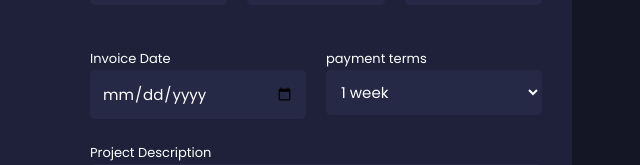
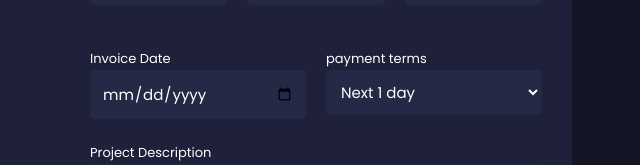
Before and after one commit to thebigbenn009/Invoice-App, a React (Vite) app: page /newInvoice in a window 1280 px wide. Shown: the part 697-862 px from the top of the page, without its empty margins (0-640 px from the left). Built offline with nearby package versions, Linux system fonts and the light colour scheme.

Commit message:
almost done implementing the reducer function

```diff
--- a/src/Context.jsx
+++ b/src/Context.jsx
@@ -53,6 +53,7 @@ const AppProvider = ({ children }) => {
     clientCity: "",
     clientPostCode: "",
     clientCountry: "",
+    dueDate: "",
     projectDescription: "",
     itemName: "",
     itemQuantity: "",
@@ -75,8 +76,6 @@ const AppProvider = ({ children }) => {
     e.preventDefault();
 
     dispatch({ type: "SUBMIT_FORM", payload: inputData });
-
-    console.log(formData);
   };
   const handleInputChange = (e) => {
     const { name, value } = e.target;
@@ -92,6 +91,7 @@ const AppProvider = ({ children }) => {
 
         inputData,
         setInputData,
+        ...inputData,
         handleInputChange,
         handleSubmitBtn,
         addNewItem,
--- a/src/components/InvoiceForm.jsx
+++ b/src/components/InvoiceForm.jsx
@@ -4,7 +4,8 @@ import AddNewItem from "./AddNewItem";
 import { useGlobalContext } from "../Context";
 
 const InvoiceForm = ({ inputType }) => {
-  const { handleSubmitBtn, addNewItem } = useGlobalContext();
+  const { handleSubmitBtn, addNewItem, dueDate, handleInputChange } =
+    useGlobalContext();
 
   return (
     <form>
@@ -46,14 +47,12 @@ const InvoiceForm = ({ inputType }) => {
           />
           <div className="invoice-input">
             <label htmlFor="formData.paymentTerms">payment terms</label>
-            <select name="formData.paymentTerms">
-              <option value="1 week">1 week</option>
-              <option value="10 days">10 days</option>
-              <option value="2 weeks">2 weeks</option>
-              <option value="1 month">1 month</option>
-              <option value="custom">custom</option>
+            <select name="dueDate" value={dueDate} onChange={handleInputChange}>
+              <option value="1 day">Next 1 day</option>
+              <option value="7 days">Next 7 days</option>
+              <option value="2 weeks">Next 14 days</option>
+              <option value="1 month">Next 30 days</option>
             </select>
-            {/* <FormInput labelInfo="payment terms" inputType="date" /> */}
           </div>
         </div>
         <FormInput
--- a/src/redcuer.jsx
+++ b/src/redcuer.jsx
@@ -1,3 +1,5 @@
+import { calculateDueDate, calculateTotal, formatDate } from "./utils";
+
 const reducer = (state, action) => {
   switch (action.type) {
     case "ADD_NEW_ITEM":
@@ -29,6 +31,7 @@ const reducer = (state, action) => {
         clientPostCode,
         clientCountry,
         projectDescription,
+        dueDate,
       } = action.payload;
       const senderAddress = {
         street: senderStreet,
@@ -47,8 +50,8 @@ const reducer = (state, action) => {
         formData: {
           ...state.formData,
           id: Date.now(),
-          createdAt: Date.now(),
-          paymentDue: "",
+          createdAt: formatDate(new Date()),
+          paymentDue: calculateDueDate(dueDate),
           description: projectDescription,
           paymentTerms: "",
           clientName: clientName,
@@ -61,9 +64,7 @@ const reducer = (state, action) => {
             ...clientAddress,
           },
 
-          total: state.formData.items
-            .map((item) => item.total)
-            .reduce((a, b) => a + b, 0),
+          total: calculateTotal(state),
         },
       };
     default:
--- a/src/utils.jsx
+++ b/src/utils.jsx
@@ -1,3 +1,9 @@
+export const calculateTotal = (state) => {
+  const total = state.formData.items
+    .map((item) => item.total)
+    .reduce((a, b) => a + b, 0);
+  return total;
+};
 export function formatDate(date) {
   const day = date.getDate();
   const monthNames = [
@@ -40,4 +46,27 @@ export function formatDate(date) {
 
 const today = new Date();
 const formattedToday = formatDate(today);
-console.log(formattedToday); // Output: "7th November 2023"
+
+export const calculateDueDate = (paymentTerm) => {
+  const currentDate = new Date();
+  let dueDate = new Date(currentDate);
+  switch (paymentTerm) {
+    case "1 day":
+      dueDate.setDate(currentDate.getDate() + 1);
+      break;
+    case "1 week":
+      dueDate.setDate(currentDate.getDate() + 7);
+      break;
+    case "2 weeks":
+      dueDate.setDate(currentDate.getDate() + 14);
+      break;
+    case "1 month":
+      dueDate.setMonth(currentDate.getMonth() + 1); // Add 1 month
+      break;
+    default:
+      break;
+  }
+  const formattedDate = formatDate(dueDate);
+  return formattedDate;
+};
+console.log(calculateDueDate("2 weeks"));
```
